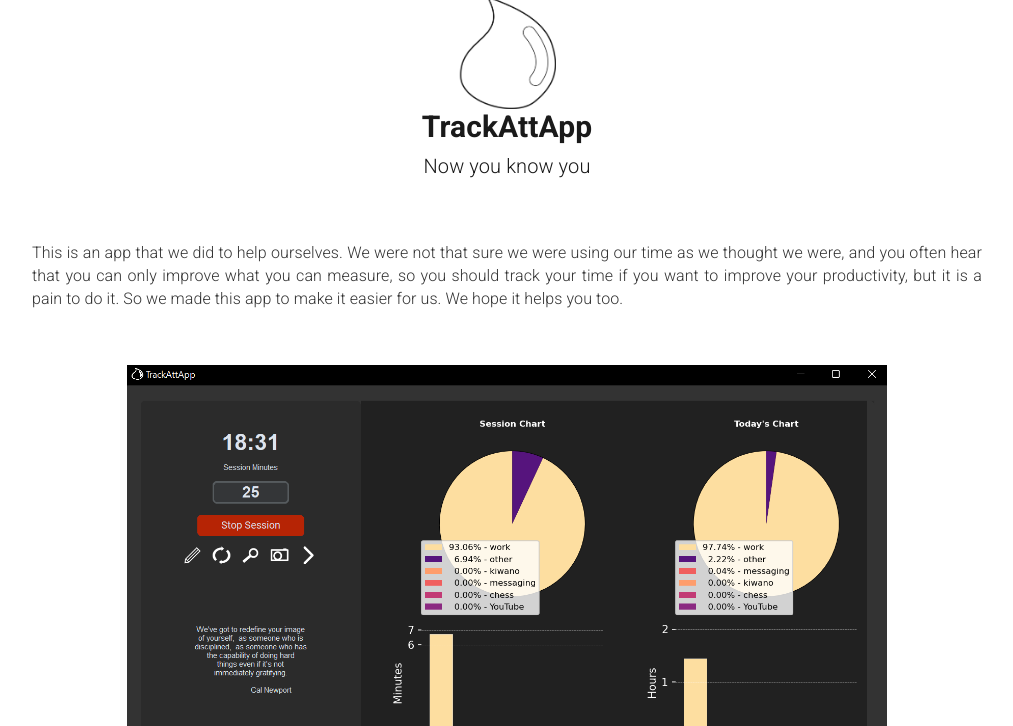
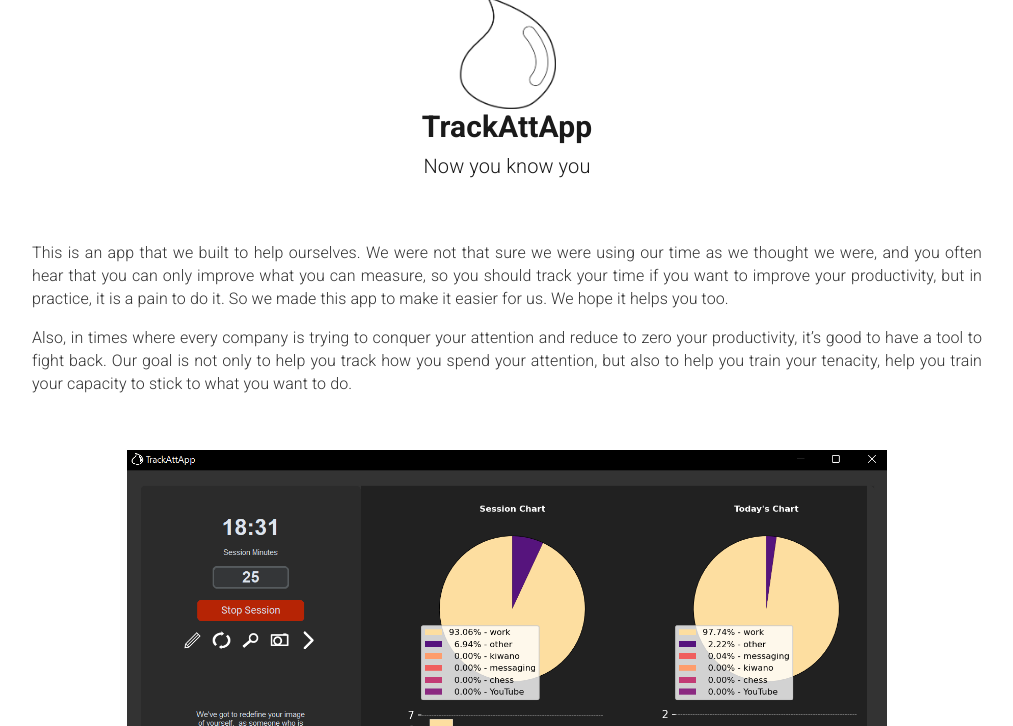
Before and after one commit to trackattapp/trackattapp, a Jekyll site: the page built from _pages/home.md, in a window 1280 px wide and 900 px high, cut to the strip 174-900 px from the top of the window. Shown: the whole strip, without its empty margins (133-1146 px from the left). Built offline with Jekyll 4.4.1, drawn with Linux system fonts in a browser that asks for light colours.

Commit message:
minor changes

```diff
--- a/_pages/home.md
+++ b/_pages/home.md
@@ -21,12 +21,19 @@ acknowledgements: ""
 
 <br><br>
 
-This is an app that we did to help ourselves.
-We were not that sure we were using our time
-as we thought we were, and you often hear that you can only improve what you can measure, so
-you should track your time if you want
-to improve your productivity, but it is a pain
-to do it. So we made this app to make it easier for us. We hope it helps you too.
+This is an app that we built to help ourselves.
+We were not that sure we were using our time as we thought we were,
+and you often hear that you can only improve what you can measure, so
+you should track your time if you want to improve your productivity,
+but in practice, it is a pain to do it.
+So we made this app to make it easier for us. We hope it helps you too.
+
+Also, in times where every company is trying
+to conquer your attention and reduce to zero your productivity,
+it's good to have a tool to fight back. Our goal is not only to
+help you track how you spend your attention, but also to help
+you train your tenacity, help you train your capacity to stick
+to what you want to do.
 
 <br>
 
```
